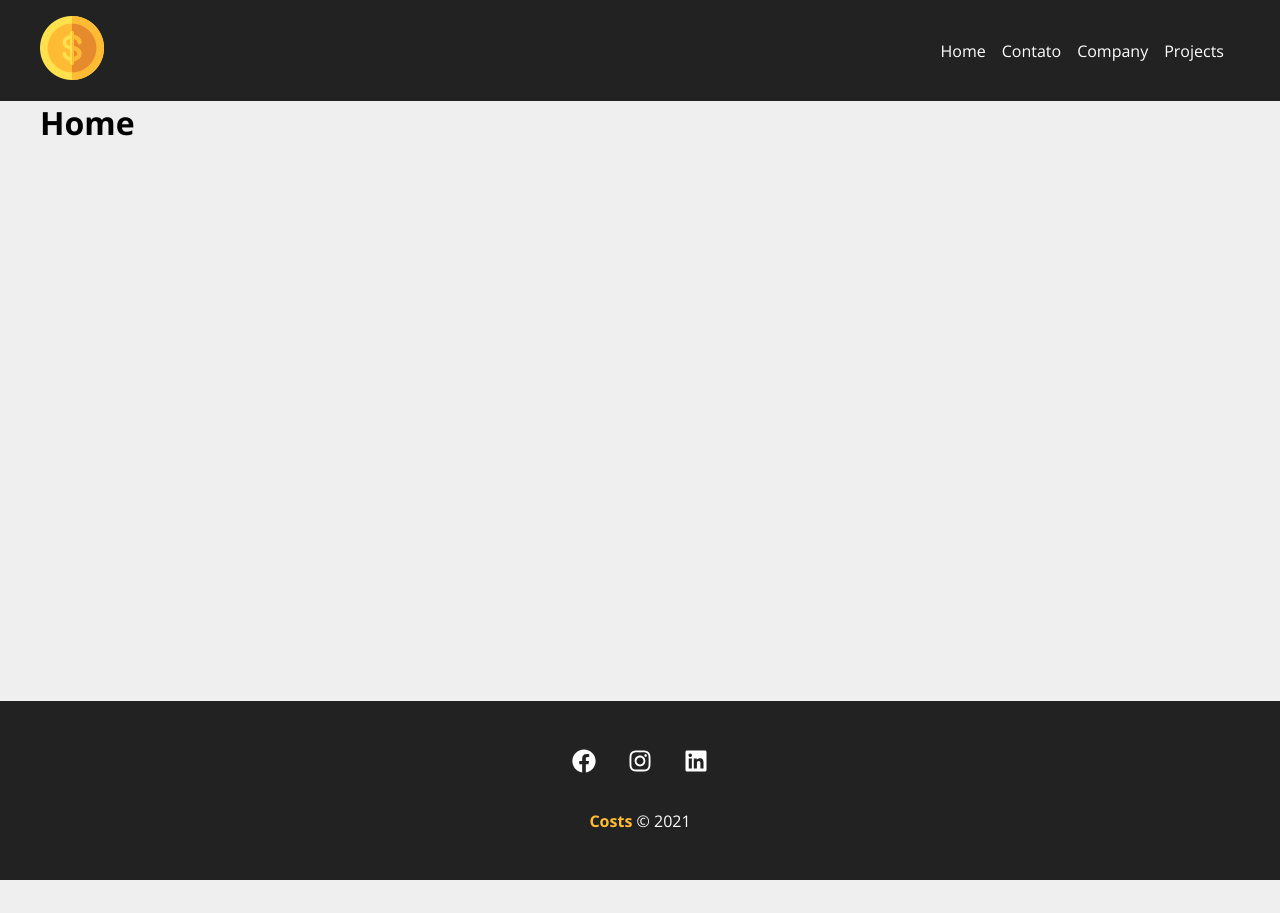
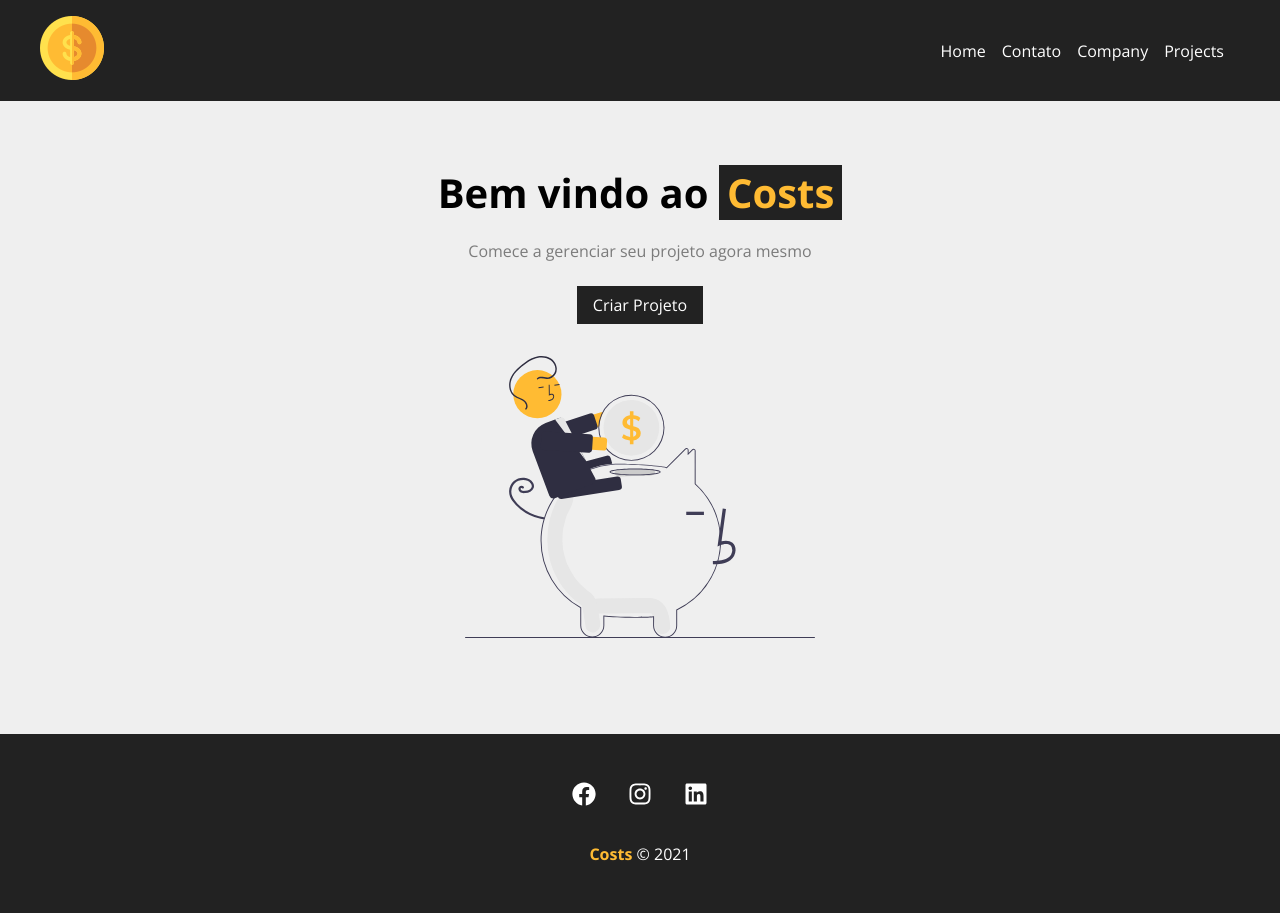
Before and after one commit to Matthsh/Cost, a React (Vite) app: page / in a window 1280 px wide. Before the commit the page ends 880 px from the top, so only its background shows below. Built offline with nearby package versions, Linux system fonts and the light colour scheme.

Commit message:
Aula 21 Criando a Home

```diff
--- a/src/App.jsx
+++ b/src/App.jsx
@@ -18,7 +18,7 @@ function App() {
             <Route path="/" element={<Home />}></Route>
             <Route path="/company" element={<Company />}></Route>
             <Route path="/contato" element={<Contato />}></Route>
-            <Route path="/projects" element={<Projects />}></Route>
+            <Route path="/newproject" element={<Projects />}></Route>
           </Routes>
         </Container>
         <Footer />
--- /dev/null
+++ b/src/components/layout/LinkButton.jsx
@@ -0,0 +1,9 @@
+import { Link } from 'react-router-dom'
+import styles from './LinkButton.module.css'
+export default function LinkButton({to , text}) {
+    return(
+        <Link className={styles.btn} to={to}>
+            {text}
+        </Link>
+    )
+}
--- /dev/null
+++ b/src/components/layout/LinkButton.module.css
@@ -0,0 +1,11 @@
+.btn {
+    background-color: #222;
+    color: #fff;
+    padding: 0.5em 1em;
+    text-decoration: none;
+    transition: 0.5s;
+}
+
+.btn:hover {
+    color: #ffbb33;
+}
--- a/src/components/pages/Home.jsx
+++ b/src/components/pages/Home.jsx
@@ -1,7 +1,15 @@
+import styles from './Home.module.css'
+import savings from '../../img/savings.svg'
+import LinkButton from '../layout/LinkButton'
 export default function Home() {
     return (
-        <>
-            <h1>Home</h1>
-        </>
+        <section className={styles.home_container}>
+            <h1>
+                Bem vindo ao <span>Costs</span>
+            </h1>
+            <p>Comece a gerenciar seu projeto agora mesmo</p>
+            <LinkButton to="/newproject" text="Criar Projeto" />
+            <img src={savings} alt="Cost" />
+        </section>
     )
 }
--- /dev/null
+++ b/src/components/pages/Home.module.css
@@ -0,0 +1,28 @@
+.home_container {
+    width: 100%;
+    display: flex;
+    flex-direction: column;
+    align-items: center;
+    justify-content: center;
+    padding: 4em;
+}
+
+.home_container h1{
+    font-size: 2.5em;
+    margin-bottom: .5em;
+}
+.home_container h1 span {
+    color: #ffbb33;
+    padding: 0 0.2em;
+    background-color: #222;
+}
+
+.home_container p {
+    margin-bottom: 1.5em;
+    color: #7b7b7b;
+}
+
+.home_container img {
+    width: 350px;
+    margin: 2em 0;
+}
```
